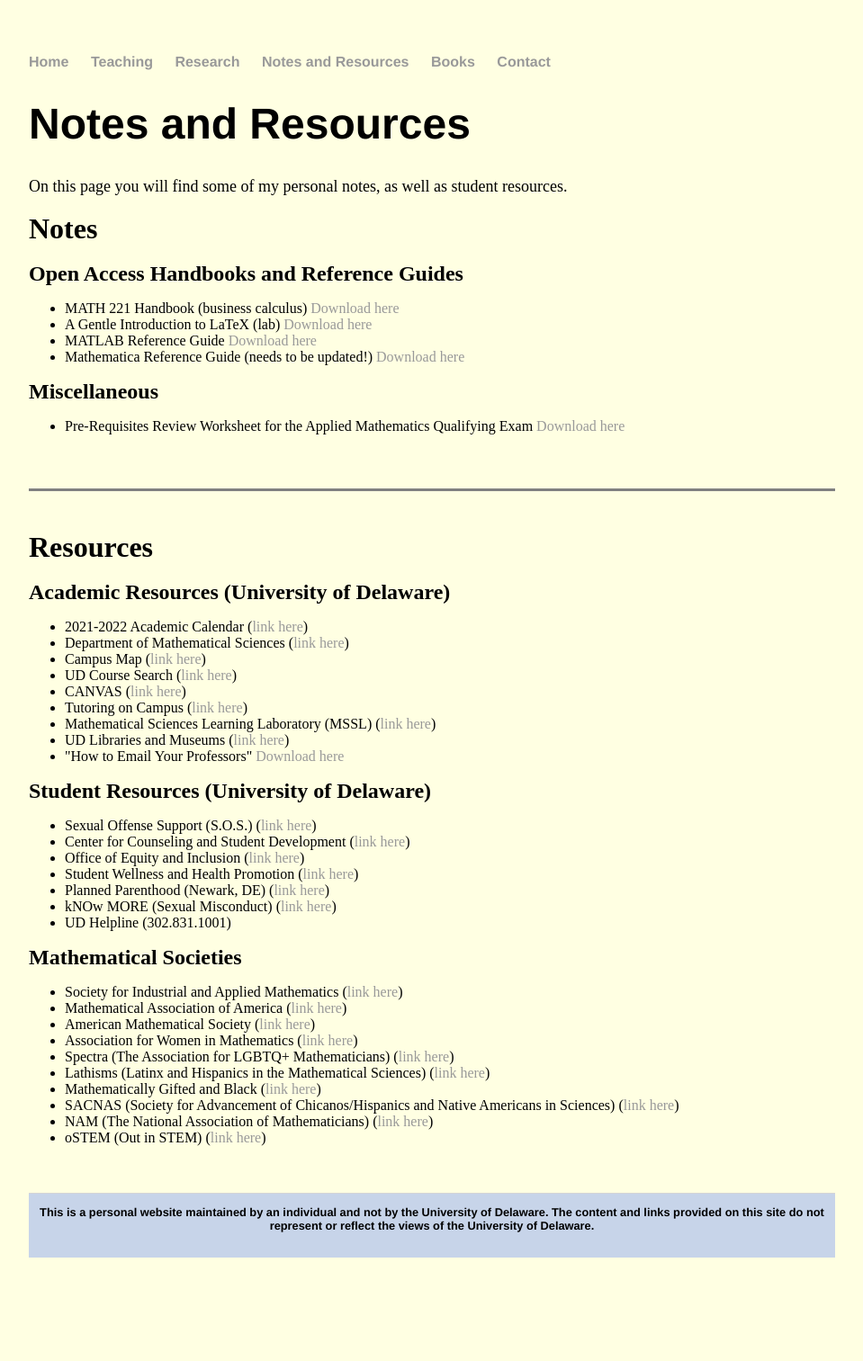
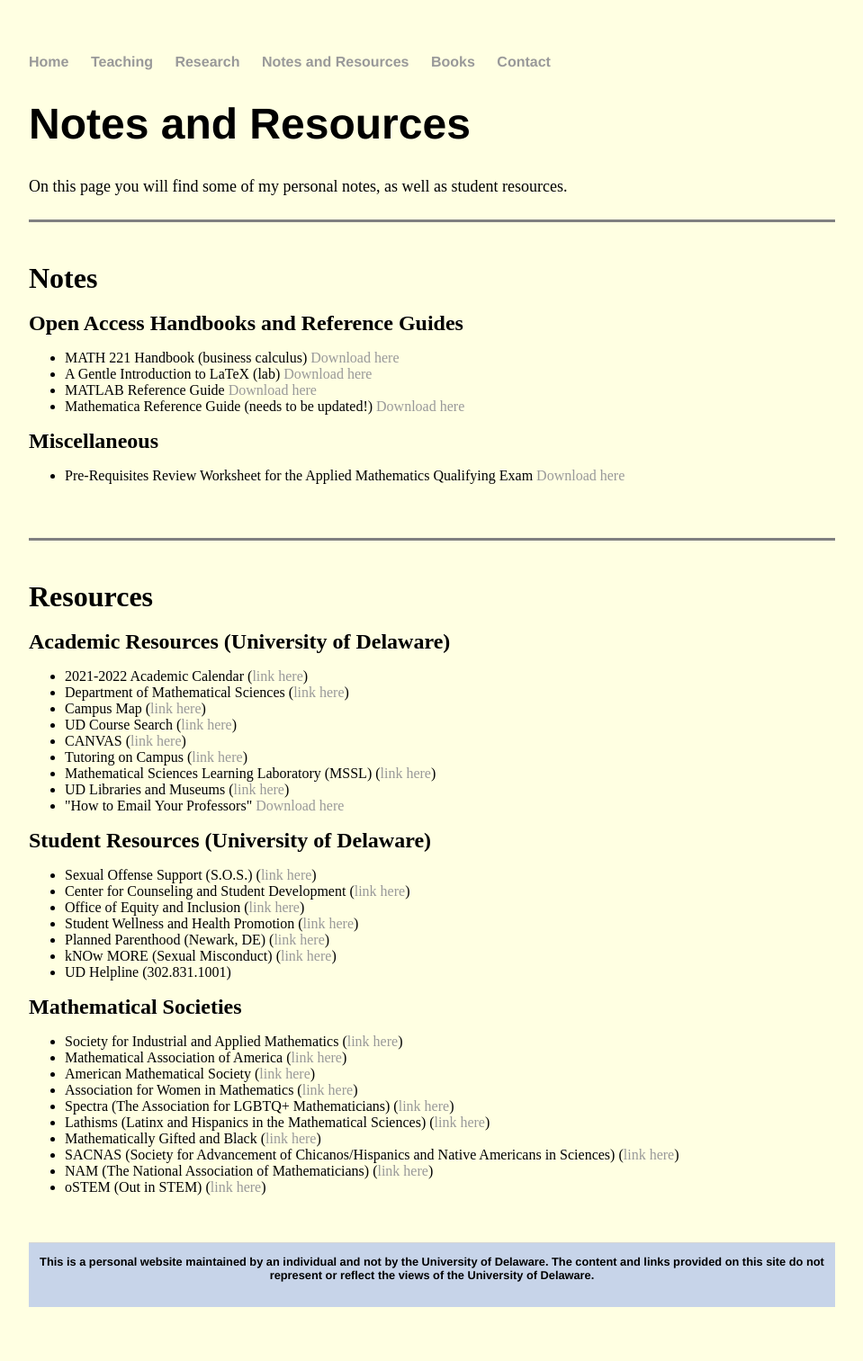
Before and after one commit to jhknakao/jhknakao.github.io, a Jekyll site: the page built from notes.html, in a window 1280 px wide. Shown: the whole page at 90% size, without its empty margins (160-1119 px from the left). Built offline with Jekyll 4.4.1, drawn with Linux system fonts in a browser that asks for light colours; before the commit the page ends 1458 px from its top, so only the background shows below that.

Commit message:
Update notes.html

```diff
--- a/notes.html
+++ b/notes.html
@@ -6,6 +6,11 @@ title: Notes and Resources
 	<h1>Notes and Resources</h1>
 	<font size="4">On this page you will find some of my personal notes, as well as student resources.</font>
 	<br>
+
+	<br>
+	<hr size="3" noshade>
+	<br>
+
 	<br>
 	<font size="6"><b>Notes</b></font>
 	<br>
```
